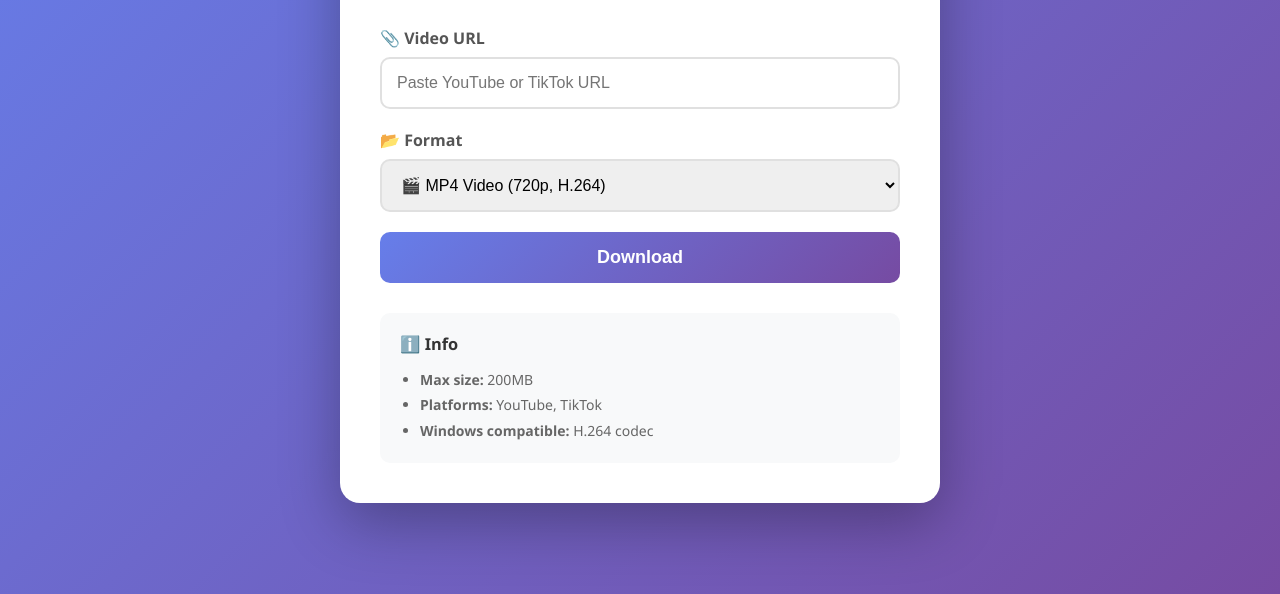
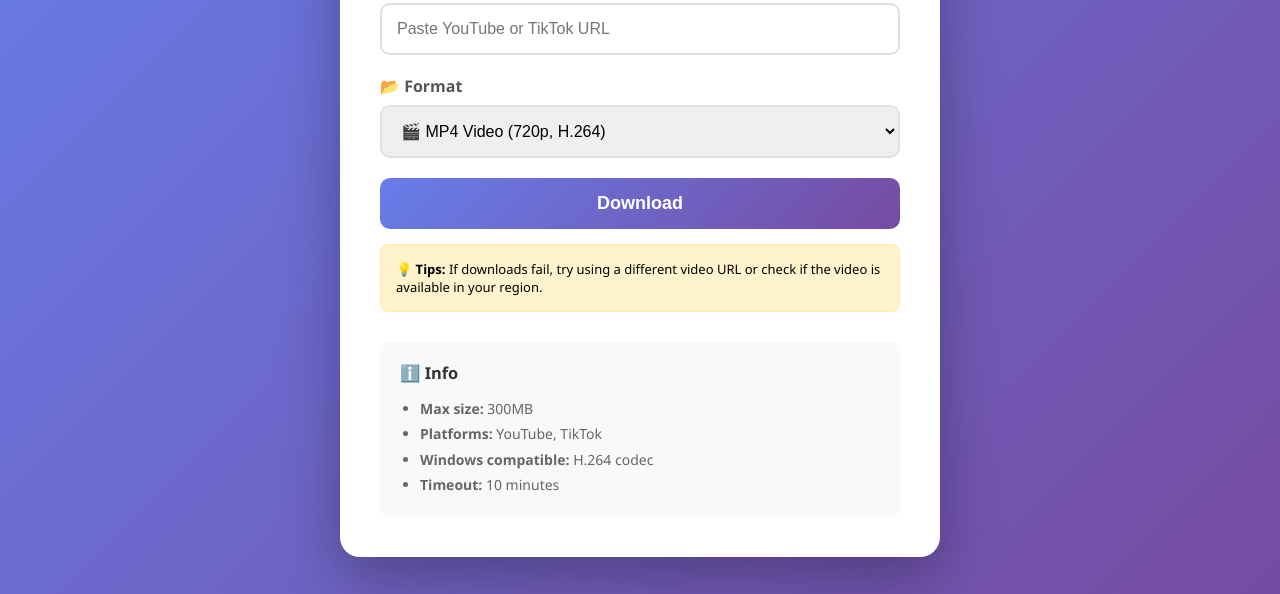
Before and after one commit to nwe-kerchief/videoandaudiodownloader, a plain HTML site: page templates/index.html in a window 1280 px wide. Shown: the part 206-800 px from the top of the page. Drawn offline with Linux system fonts and the light colour scheme.

Commit message:
Update index.html

```diff
--- a/templates/index.html
+++ b/templates/index.html
@@ -97,6 +97,14 @@
         }
         .info h3 { margin-bottom: 12px; color: #333; }
         .info ul { margin-left: 20px; line-height: 1.8; }
+        .tips {
+            margin-top: 15px;
+            padding: 15px;
+            background: #fff3cd;
+            border-radius: 8px;
+            border: 1px solid #ffeaa7;
+            font-size: 13px;
+        }
     </style>
 </head>
 <body>
@@ -127,12 +135,17 @@
 
         <div id="status"></div>
 
+        <div class="tips">
+            <strong>💡 Tips:</strong> If downloads fail, try using a different video URL or check if the video is available in your region.
+        </div>
+
         <div class="info">
             <h3>ℹ️ Info</h3>
             <ul>
-                <li><strong>Max size:</strong> 200MB</li>
+                <li><strong>Max size:</strong> 300MB</li>
                 <li><strong>Platforms:</strong> YouTube, TikTok</li>
                 <li><strong>Windows compatible:</strong> H.264 codec</li>
+                <li><strong>Timeout:</strong> 10 minutes</li>
             </ul>
         </div>
     </div>
@@ -175,7 +188,7 @@
                 const data = await response.json();
                 downloadId = data.download_id;
 
-                status.textContent = '📥 Downloading...';
+                status.textContent = '📥 Downloading... This may take a few minutes';
                 progressFill.style.width = '30%';
                 progressFill.textContent = '30%';
 
@@ -194,6 +207,10 @@
         async function checkDownloadStatus() {
             try {
                 const response = await fetch(`/api/status/${downloadId}`);
+                if (!response.ok) {
+                    throw new Error('Status check failed');
+                }
+
                 const data = await response.json();
 
                 const status = document.getElementById('status');
@@ -230,10 +247,12 @@
                 } else if (data.status === 'downloading') {
                     progressFill.style.width = '60%';
                     progressFill.textContent = '60%';
+                    status.textContent = '📥 Downloading... This may take a few minutes';
                 }
 
             } catch (error) {
                 console.error('Status check error:', error);
+                // Don't show error to user immediately, retry next interval
             }
         }
     </script>
```
